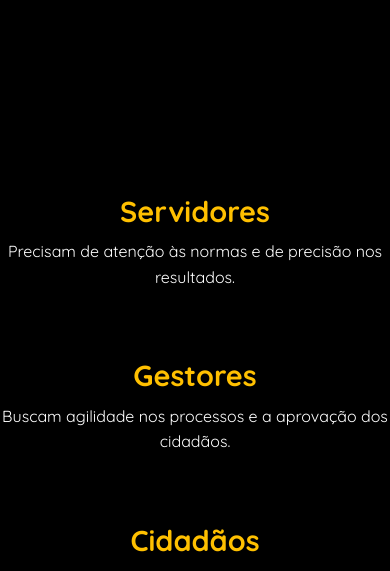
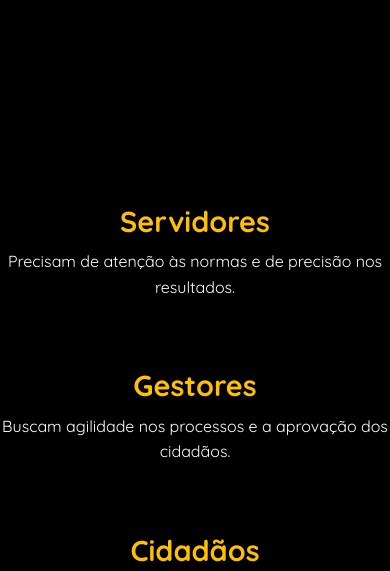
Before and after one commit to avalia-se/nexus, a Flask app: page / in a window 390 px wide. Shown: the part 2812-3383 px from the top of the page. Run offline with Flask 3, Linux system fonts and the light colour scheme; parts of the project's set-up code (start-up, migrations or seed data) failed here and were passed over.

Commit message:
Update index.html

```diff
--- a/templates/index.html
+++ b/templates/index.html
@@ -257,6 +257,10 @@
                 margin: 20px 0; /* Espaçamento entre o fim de um bloco e o próximo título */
                 width: 50%; /* Largura da linha fictícia */
                 background-color: transparent; /* A linha é invisível */
+            }
+
+            #inicio .black-section .text-item:first-child {
+                margin-top: 30px; /* Aumenta o espaço acima de "Servidores" */
             }
 
             .black-section .sub-text {
```
